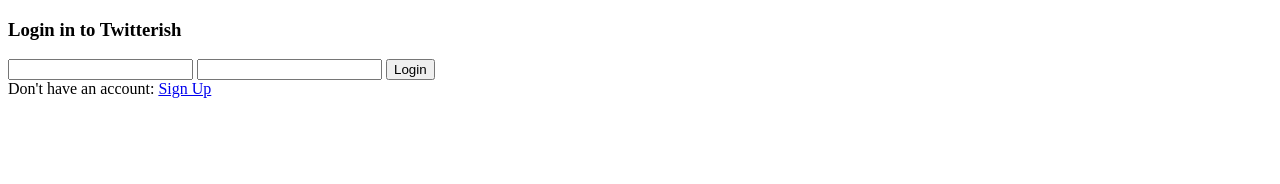
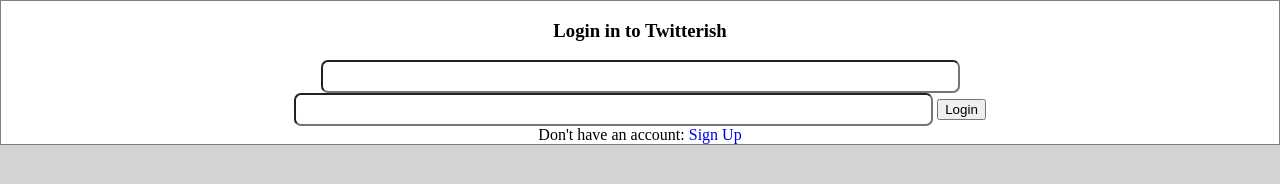
Before and after one commit to Desimor/twitter_clone, a website: page public/html/login.html in a window 1280 px wide. Drawn offline with Linux system fonts and the light colour scheme; files that its build step writes are made by us from their sources.

Commit message:
prepared for heroku setup and also deleted debug.log and test.css. Also changed login.css and html to more properly center login with positioning porperties.

```diff
--- a/index.js
+++ b/index.js
@@ -1,6 +1,6 @@
 var express = require('express');
 var server = express();
-var port = 8080;
+var port = process.env.PORT || 8080;
 
 server.use(express.static(__dirname + '/public'));
 
--- a/package.json
+++ b/package.json
@@ -5,6 +5,7 @@
   "main": "index.js",
   "scripts": {
     "test": "echo \"Error: no test specified\" && exit 1"
+    "start": "node index.js"
   },
   "author": "",
   "license": "ISC",
--- a/public/css/login.css
+++ b/public/css/login.css
@@ -0,0 +1,64 @@
+* {
+    box-sizing: border-box;
+    text-align: center;
+}
+
+.parentbox {
+    border: 1px solid gray;
+    border-radius: 8px;
+    box-shadow: 5px 5px 15px dimgray;
+    margin-bottom: 10px;
+    position: absolute;
+    top: 50%;
+    left: 50%;
+    transform: translate(-50%, -50%);
+    width: 30%;
+    height: 50%;
+}
+
+.childhead {
+    border: 1px solid gray;
+    position: relative;
+}
+
+.childbody {
+    position: relative;
+    top: 20%;
+}
+
+.childfeet {
+    border: 1px solid gray;
+    width: 100%;
+    position: absolute;
+    bottom: 0;
+    left: 50%;
+    transform: translateX(-50%);
+}
+
+.disblock {
+    display: block;
+    position: relative;
+    top: 50%;
+    left: 50%;
+    transform: translate(-50%, -50%);
+    margin-bottom: 20px;
+}
+
+button {
+    background: green;
+    width: 100px;
+    border: 1px solid black;
+    display: inline-block;
+    padding: 10px;
+    margin: 5px;
+    text-align: center;
+    border-radius: 5px;
+    text-decoration: none;
+    color: black;
+    font-weight: 200;
+}
+
+header {
+    width: 100%;
+    border: 1px solid gray;
+}
--- a/public/html/login.html
+++ b/public/html/login.html
@@ -1,24 +1,30 @@
 <!DOCTYPE html>
 <html lang="en">
+
 <head>
         <meta charset="UTF-8">
         <meta name="viewport" content="width=device-width, initial-scale=1.0">
         <meta http-equiv="X-UA-Compatible" content="ie=edge">
+        <link rel="stylesheet" href="css/main.css">
         <title>Login to Twitterish</title>
 </head>
+
 <body>
-        <header>
+        <div class="parentbox">
+                <header class="childhead">
                         <h3>Login in to Twitterish</h3>
                 </header>
-        <main>
+                <main class="childbody">
                         <form action="/login" method="GET">
-                        <input type="email" name="email"/>
-                        <input type="password" name="password">
+                                <input type="email" name="email" style="border-radius: 7px; color:gray; padding: 7px; width: 50%;" class="disblock 2nd-child"/>
+                                <input type="password" name="password" class="disblock 2nd-child" style="border-radius: 7px; color:gray; padding: 7px; width: 50%;">
                                 <button type="submit">Login</button>
                         </form>
                 </main>
-        <footer>
+                <footer class="childfeet">
                         Don't have an account: <a href="/signup">Sign Up</a>
                 </footer>
+        </div>
 </body>
+
 </html>
```
Also changed, not shown: 1 other file. Lines whose indentation alone changed are shown as unchanged.
